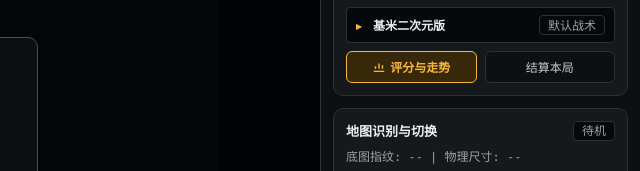
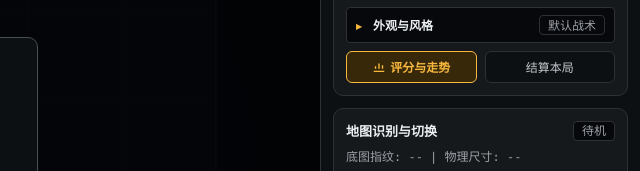
Before and after one commit to mobiusmx/WT_Tactical_Map, a plain HTML site: page web/index.html in a window 1280 px wide. Shown: the part 203-374 px from the top of the page, 640-1280 px from the left. Drawn offline with Linux system fonts and the light colour scheme; no server answers.

Commit message:
chore(ui): rename theme collapsible box title to 外观与风格

```diff
--- a/web/index.html
+++ b/web/index.html
@@ -144,7 +144,7 @@
             <button type="button" id="btnToggleKimiFold" class="kimi-fold-header" aria-expanded="false">
               <span class="kimi-fold-title">
                 <span id="kimiFoldChevron" class="fold-chevron">▸</span>
-                <span>基米二次元版</span>
+                <span>外观与风格</span>
               </span>
               <span id="kimiFoldStatusBadge" class="badge badge-muted">默认战术</span>
             </button>
```
